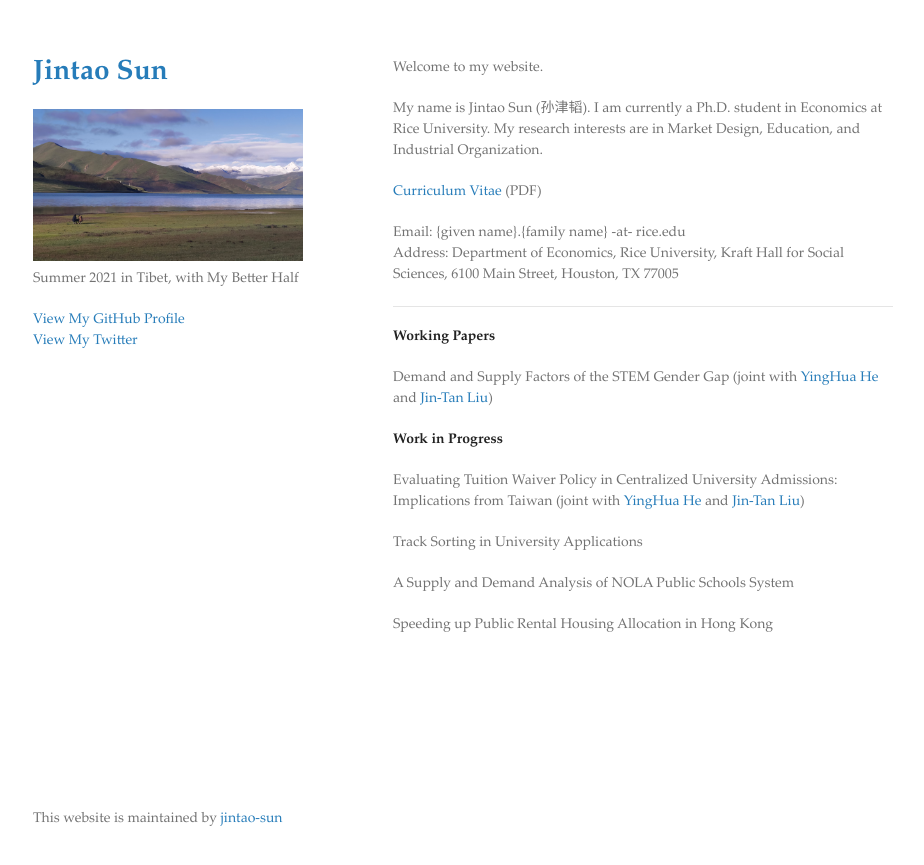
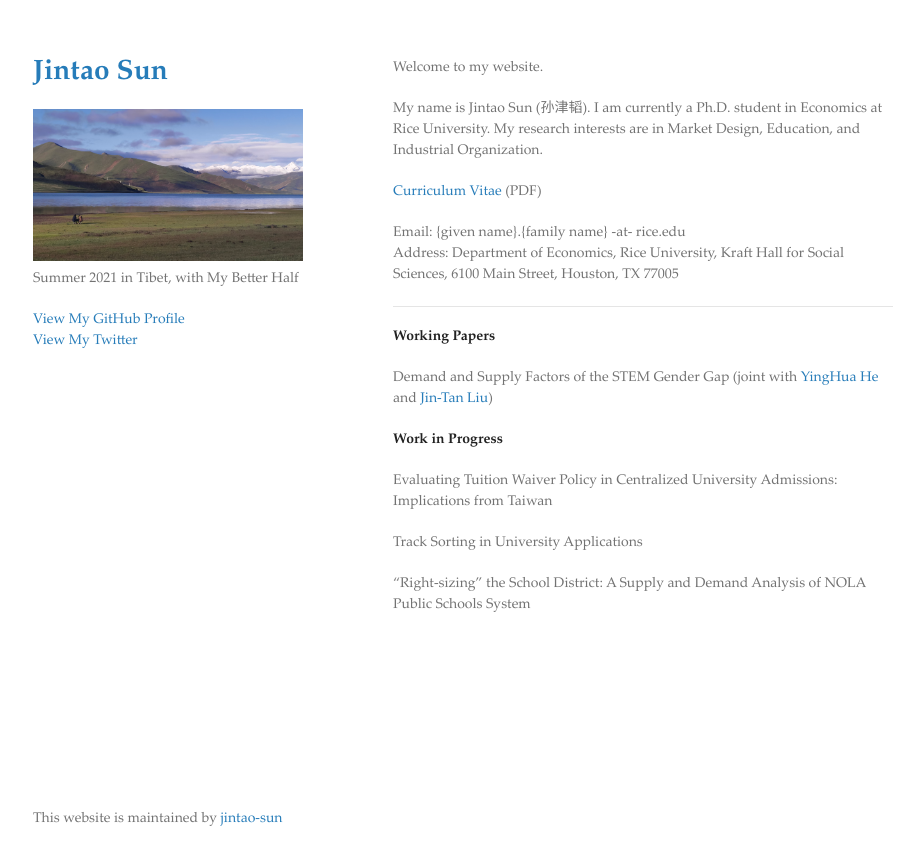
Before and after one commit to jintao-sun/jintao-sun.github.io, a Jekyll site: the page built from index.md, in a window 1280 px wide. Shown: the top 865 px of the page, without its empty margins (177-1101 px from the left). Built offline with Jekyll 4.4.1, drawn with Linux system fonts in a browser that asks for light colours.

Commit message:
Update index.md

```diff
--- a/index.md
+++ b/index.md
@@ -6,7 +6,7 @@ Welcome to my website.
 
 My name is Jintao Sun (孙津韬). I am currently a Ph.D. student in Economics at Rice University. My research interests are in Market Design, Education, and Industrial Organization.
 
-[Curriculum Vitae](https://www.dropbox.com/s/32v9w4n93647nlz/Sun%2C%20Jintao_CV.pdf?dl=0){:target="_blank"} (PDF)
+[Curriculum Vitae]((https://www.dropbox.com/s/qjc26bbg5jtzcza/Sun%2C%20Jintao_CV_short.pdf?dl=0)){:target="_blank"} (PDF)
 
 Email: {given name}.{family name} -at- rice.edu \
 Address: Department of Economics, Rice University, Kraft Hall for Social Sciences, 6100 Main Street, Houston, TX 77005
@@ -19,10 +19,8 @@ Demand and Supply Factors of the STEM Gender Gap (joint with [YingHua He](https:
 
 **Work in Progress**
 
-Evaluating Tuition Waiver Policy in Centralized University Admissions: Implications from Taiwan (joint with [YingHua He](https://sites.google.com/site/yinghuahe/){:target="_blank"} and [Jin-Tan Liu](https://homepage.ntu.edu.tw/~liujt/){:target="_blank"})
+Evaluating Tuition Waiver Policy in Centralized University Admissions: Implications from Taiwan
 
 Track Sorting in University Applications
 
-A Supply and Demand Analysis of NOLA Public Schools System
-
-Speeding up Public Rental Housing Allocation in Hong Kong
+"Right-sizing" the School District: A Supply and Demand Analysis of NOLA Public Schools System
```
